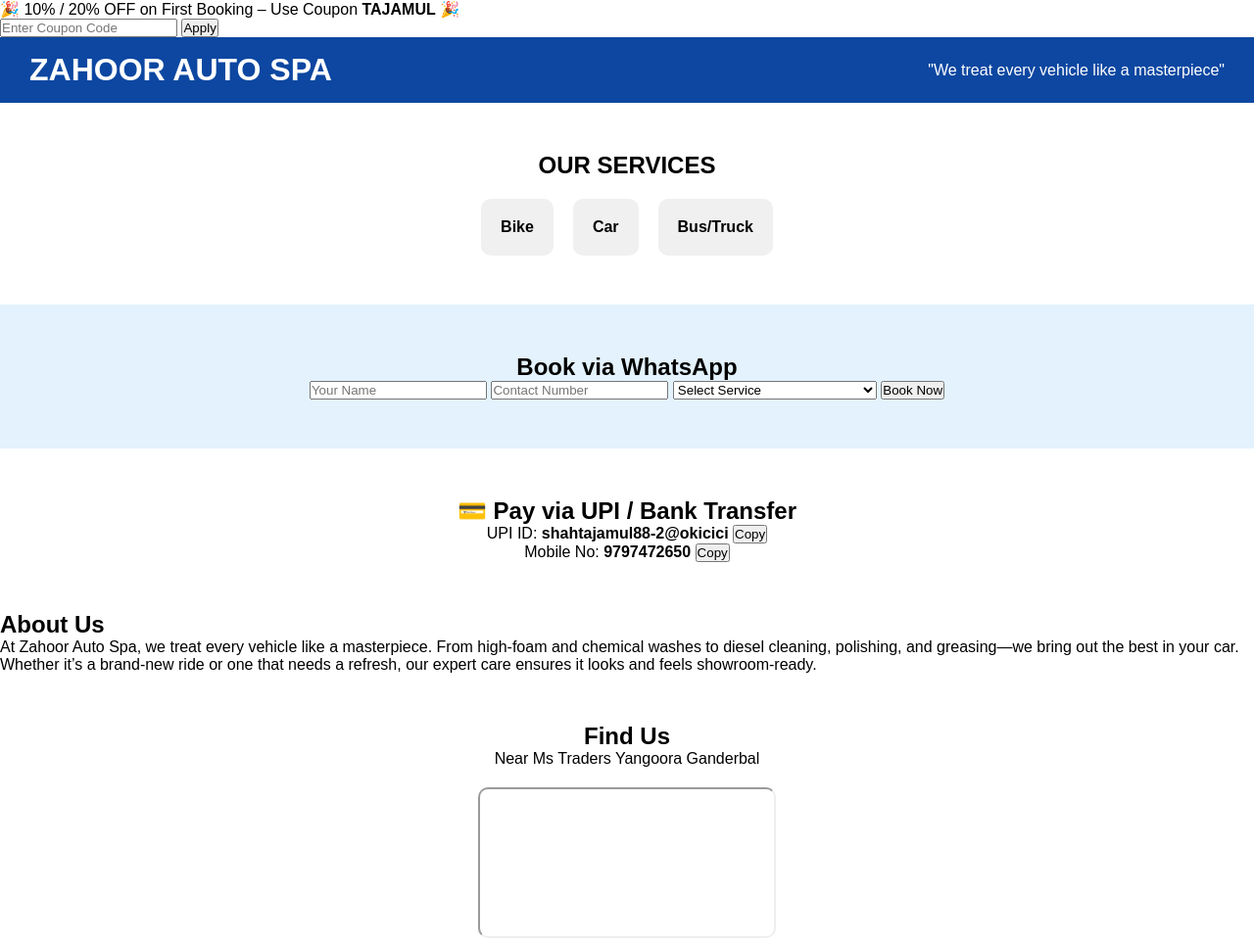
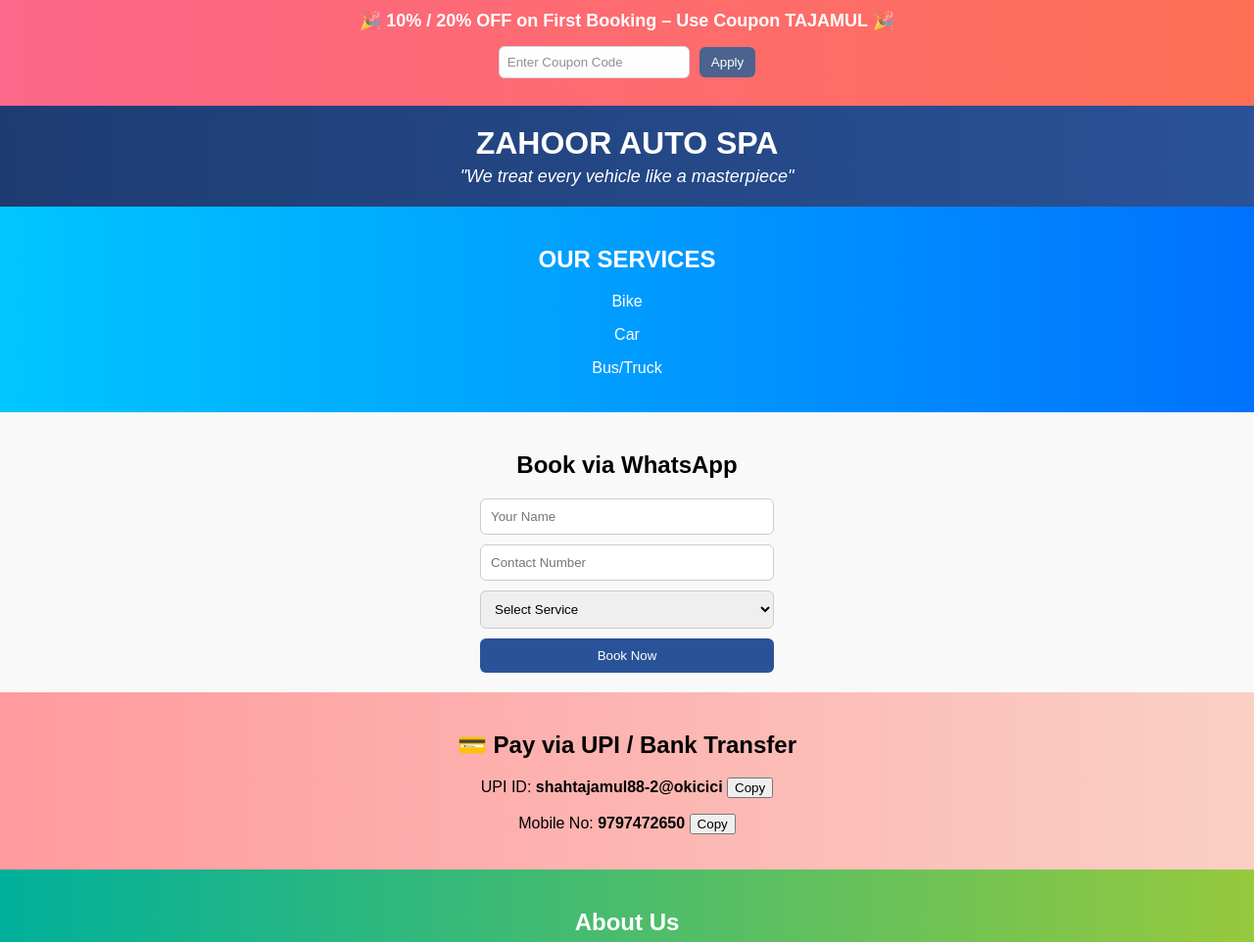
Before and after one commit to shahtajamul8888/ZAHOOR-AUTO-SPA, a PHP site: page /index.html in a window 1280 px wide. Shown: the top 962 px of the page at 98% size. Run offline with PHP 8.4, Linux system fonts and the light colour scheme; some libraries are stand-ins or nearby versions; grey boxes are pictures that could not be loaded.

Commit message:
Update style.css

```diff
--- a/style.css
+++ b/style.css
@@ -1,143 +1,184 @@
 /* General Reset */
-* {
+body {
   margin: 0;
-  padding: 0;
-  box-sizing: border-box;
   font-family: Arial, sans-serif;
+  text-align: center;
+  background: #f9f9f9;
+}
+
+/* Offer Banner */
+.offer-banner {
+  background: linear-gradient(90deg, #ff416c, #ff4b2b);
+  color: #fff;
+  padding: 10px;
+  font-size: 18px;
+  font-weight: bold;
+  animation: flash 1.5s infinite alternate;
+}
+
+@keyframes flash {
+  from { opacity: 1; }
+  to { opacity: 0.7; }
 }
 
 /* Header */
-header {
-  background: #0d47a1;
+.header {
+  padding: 20px;
+  background: linear-gradient(90deg, #1e3c72, #2a5298);
   color: #fff;
-  padding: 15px 30px;
-  display: flex;
-  justify-content: space-between;
-  align-items: center;
 }
-
-header .logo {
-  font-size: 24px;
-  font-weight: bold;
+.header h1 {
+  margin: 0;
+  font-size: 32px;
 }
-
-nav a {
-  color: #fff;
-  margin-left: 20px;
-  text-decoration: none;
-  font-weight: bold;
-}
-nav a:hover {
-  text-decoration: underline;
-}
-
-/* Hero Section */
-.hero {
-  background: linear-gradient(135deg, #1e88e5, #0d47a1);
-  color: #fff;
-  text-align: center;
-  padding: 80px 20px;
-}
-.hero h2 {
-  font-size: 36px;
-}
-.hero p {
-  margin-top: 10px;
+.header .tagline {
+  margin: 5px 0 0;
   font-size: 18px;
+  font-style: italic;
 }
 
 /* Services */
 .services {
-  padding: 50px 20px;
-  text-align: center;
+  padding: 20px;
+  background: linear-gradient(90deg, #00c6ff, #0072ff);
+  color: #fff;
 }
-.services h2 {
-  margin-bottom: 20px;
-}
-.service-list {
+.services-grid {
   display: flex;
   justify-content: center;
   gap: 20px;
-  flex-wrap: wrap;
+  margin-top: 15px;
 }
-.service {
-  background: #f0f0f0;
-  padding: 20px;
-  border-radius: 10px;
-  font-weight: bold;
+.service-card {
+  background: #fff;
+  color: #333;
+  padding: 15px;
+  border-radius: 12px;
+  width: 120px;
+  transition: transform 0.3s;
+}
+.service-card i {
+  font-size: 30px;
+  margin-bottom: 10px;
+}
+.service-card:hover {
+  transform: scale(1.1);
 }
 
 /* Booking */
 .booking {
-  padding: 50px 20px;
-  text-align: center;
-  background: #e3f2fd;
+  padding: 20px;
 }
-.booking .btn {
-  background: #0d47a1;
+.booking form {
+  display: flex;
+  flex-direction: column;
+  gap: 10px;
+  max-width: 300px;
+  margin: 0 auto;
+}
+.booking input, .booking select, .booking button {
+  padding: 10px;
+  border-radius: 6px;
+  border: 1px solid #ccc;
+}
+.booking button {
+  background: #2a5298;
   color: #fff;
-  padding: 12px 25px;
-  border-radius: 8px;
-  text-decoration: none;
-  display: inline-block;
+  border: none;
+  cursor: pointer;
+}
+.coupon-box {
   margin-top: 15px;
 }
-.booking .btn:hover {
-  background: #1565c0;
+.coupon-box input {
+  padding: 8px;
+  border-radius: 6px;
+  border: 1px solid #ccc;
 }
+.coupon-box button {
+  padding: 8px 12px;
+  border: none;
+  background: #1e3c72;
+  color: #fff;
+  border-radius: 6px;
+  margin-left: 5px;
+  cursor: pointer;
+}
+#coupon-message {
+  margin-top: 10px;
+  font-weight: bold;
+  color: green;
+}
+.hidden { display: none; }
 
 /* Payment */
 .payment {
-  padding: 50px 20px;
-  text-align: center;
+  padding: 20px;
+  background: linear-gradient(90deg, #ff9a9e, #fad0c4);
 }
 .upi-option {
-  margin: 15px 0;
-}
-.upi-option span {
-  font-size: 18px;
-  margin-right: 10px;
+  margin: 10px auto;
+  display: flex;
+  justify-content: center;
+  align-items: center;
+  gap: 10px;
 }
 .upi-option button {
-  background: #0d47a1;
+  background: #2a5298;
   color: #fff;
   border: none;
-  padding: 6px 12px;
-  border-radius: 5px;
+  padding: 6px 10px;
+  border-radius: 6px;
   cursor: pointer;
 }
-.upi-option button:hover {
-  background: #1565c0;
+
+/* About */
+.about {
+  padding: 20px;
+  background: linear-gradient(90deg, #00b09b, #96c93d);
+  color: #fff;
 }
 
 /* Location */
 .location {
-  padding: 50px 20px;
-  text-align: center;
+  padding: 20px;
 }
 .location iframe {
-  border-radius: 10px;
-  margin: 20px 0;
+  width: 100%;
+  height: 250px;
+  border: none;
+  border-radius: 12px;
 }
 
 /* Footer */
-footer {
-  background: #0d47a1;
+.footer {
+  padding: 20px;
+  background: rgba(0,0,0,0.3);
+  margin-top: 30px;
+  overflow: hidden;
+  position: relative;
+}
+
+/* Developer Badge with marquee */
+.dev-badge {
+  display: inline-block;
+  white-space: nowrap;
+  font-weight: bold;
+  font-size: 16px;
+  padding: 10px 20px;
+  border-radius: 30px;
   color: #fff;
-  text-align: center;
-  padding: 20px;
+  background: linear-gradient(45deg, #1e3c72, #2a5298);
+  animation: marquee 12s linear infinite, glow 2s infinite alternate;
 }
-.footer-content {
-  display: flex;
-  align-items: center;
-  justify-content: center;
-  gap: 15px;
+
+@keyframes marquee {
+  0% { transform: translateX(-100%); }
+  50% { transform: translateX(100%); }
+  100% { transform: translateX(-100%); }
 }
-.footer-content img {
-  width: 60px;
-  height: 60px;
-  border-radius: 50%;
-  object-fit: contain;   /* pura face dikhne ke liye */
-  background: #fff;
-  padding: 3px;
+
+@keyframes glow {
+  from { box-shadow: 0 0 8px #2a5298, 0 0 15px #1e3c72; }
+  to { box-shadow: 0 0 15px #4facfe, 0 0 25px #00f2fe; }
 }
```
